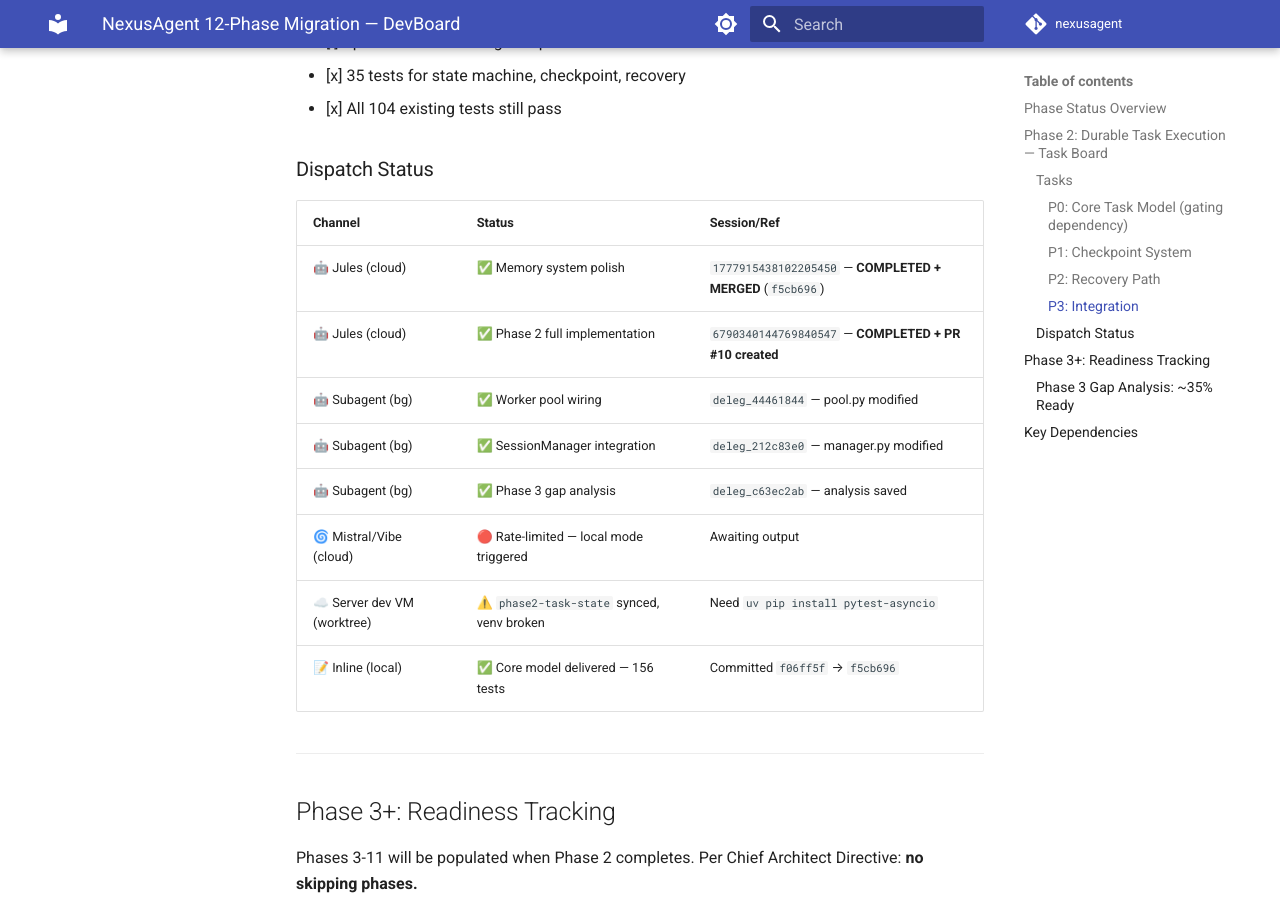
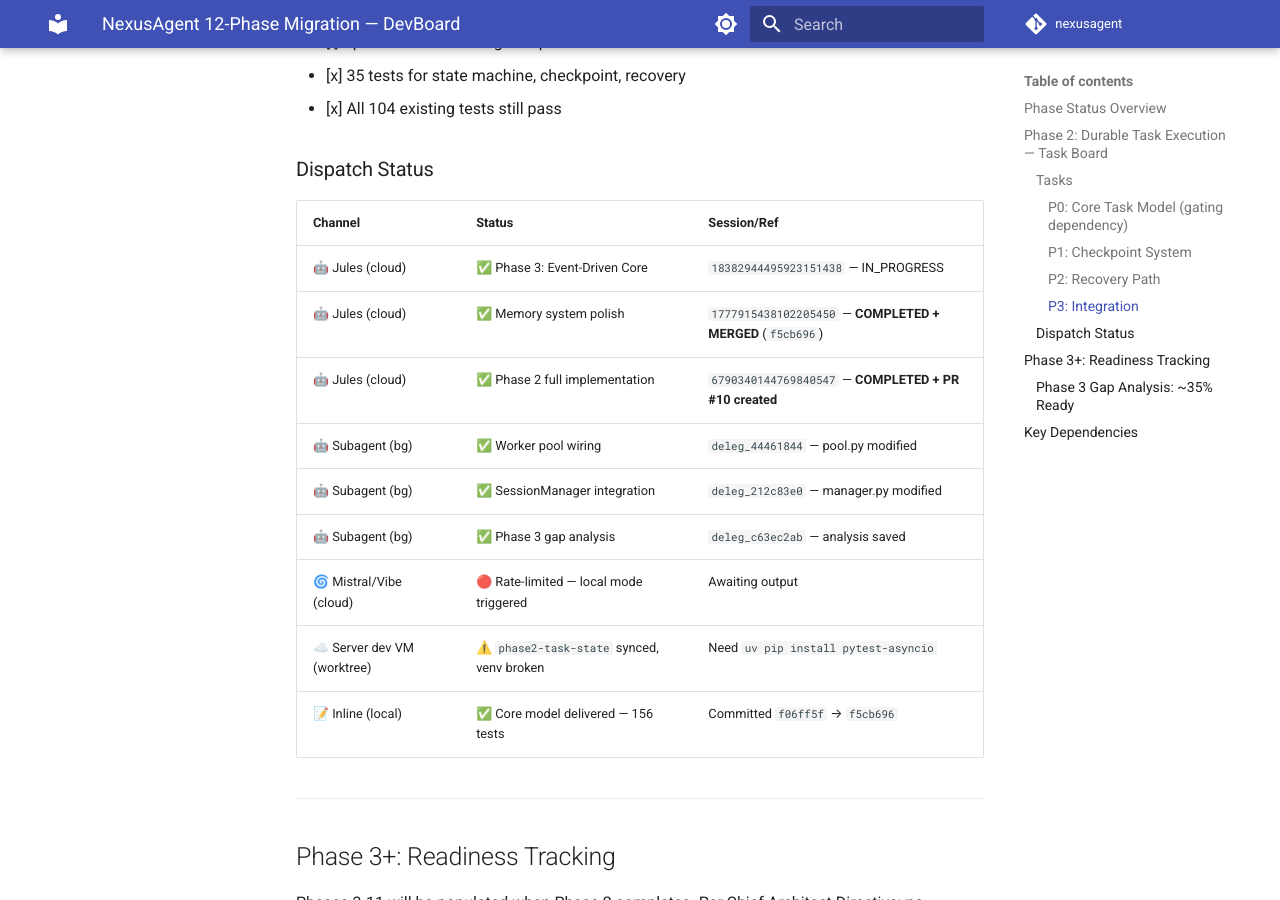
Before and after one commit to stephanos8926-lgtm/NexusAgent, an MkDocs documentation site: the page built from docs/devboard/README.md, in a window 1280 px wide and 900 px high, scrolled down 2472 px. Built offline with MkDocs 1.6.1 and Material for MkDocs 9.7.7, drawn with Linux system fonts in a browser that asks for light colours; comment, search, counter and statistics services are not loaded; the version menu is left out.

Commit message:
docs(devboard): Phase 3 Jules dispatched (18382944495923151438)

```diff
--- a/docs/devboard/README.md
+++ b/docs/devboard/README.md
@@ -59,6 +59,7 @@
 
 | Channel | Status | Session/Ref |
 |---------|--------|-------------|
+| 🤖 Jules (cloud) | ✅ Phase 3: Event-Driven Core | `18382944495923151438` — IN_PROGRESS |
 | 🤖 Jules (cloud) | ✅ Memory system polish | `1777915438102205450` — **COMPLETED + MERGED** (`f5cb696`) |
 | 🤖 Jules (cloud) | ✅ Phase 2 full implementation | `6790340144769840547` — **COMPLETED + PR #10 created** |
 | 🤖 Subagent (bg) | ✅ Worker pool wiring | `deleg_44461844` — pool.py modified |
```
